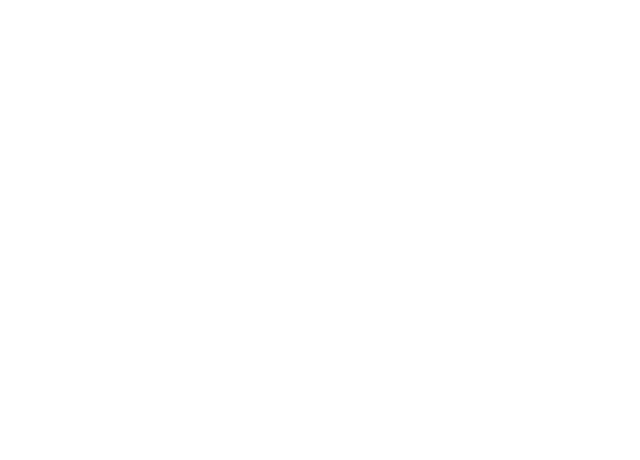
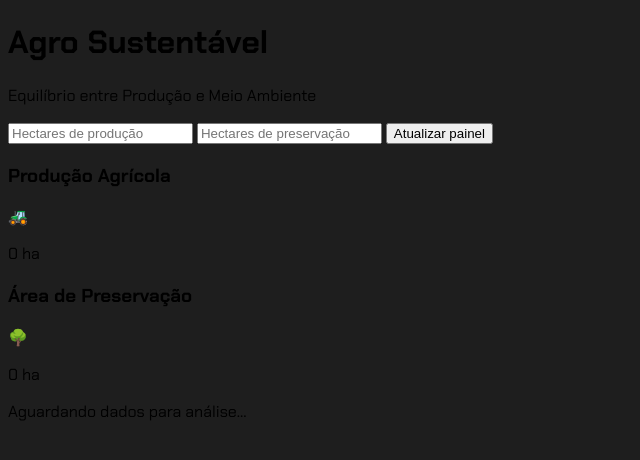
Before and after one commit to vivianeallana/projeto-de-vida, a plain HTML site: page index.html in a window 1280 px wide. Shown: the whole page, without its empty margins (0-640 px from the left). Drawn offline with Linux system fonts and the light colour scheme.

Commit message:
Update index.html

```diff
--- a/index.html
+++ b/index.html
@@ -1,9 +1,53 @@
 <!DOCTYPE html>
 <html lang="pt-br">
 
-  <head>
-<meta charset="UTF-8>
-<meta name="viewport" content="width=device-width,
-initial-scale=1.0">
+<head>
+    <meta charset="UTF-8">
+    <meta name="viewport" content="width=device-width, initial-scale=1.0">
+    <title>Projeto Monitor Agrinho 2026</title>
+    <link rel="stylesheet" href="style.css">
+</head>
 
- </head>
+<body>
+    <main class="container">
+        <header>
+            <h1>Agro Sustentável</h1>
+            <p>Equilíbrio entre Produção e Meio Ambiente</p>
+        </header>
+
+        <section class="config-fazenda">
+            <input type="number" name="inputProducao" id="inputProducao" placeholder="Hectares de produção">
+            <input type="number" name="inputPreservacao" id="inputPreservacao" placeholder="Hectares de preservação">
+            <button onclick="atualizarMonitor()">Atualizar painel</button>
+        </section>
+
+        <section class="dashboard">
+            <div class="card" id="cardProducao">
+                <h3>Produção Agrícola</h3>
+                <div class="icone">🚜</div>
+                <p id="txtProducao">0 ha</p>
+            </div>
+
+            <div class="card" id="cardPreservacao">
+                <h3>Área de Preservação</h3>
+                <div class="icone">🌳</div>
+                <p id="txtPreservacao">0 ha</p>
+            </div>
+        </section>
+
+        <div id="mensagemStatus" class="status-box">
+            Aguardando dados para análise...
+        </div>
+
+
+
+    </main>
+
+
+
+
+
+    <script src="script.js"></script>
+</body>
+
+</html>
```
